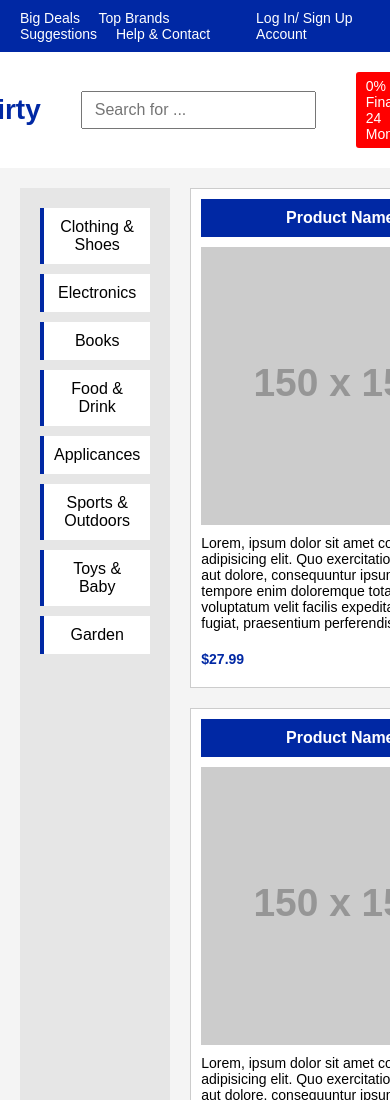
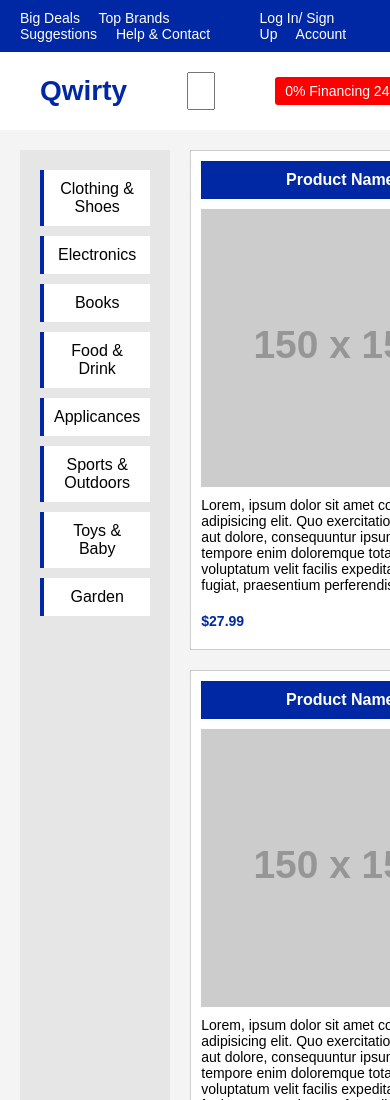
Before and after one commit to Dorianhenn/Qwirty-workshop, a plain HTML site: page index.html in a window 390 px wide. Shown: the top 1100 px of the page. Drawn offline with Linux system fonts and the light colour scheme; placeholder pictures from the web are drawn by us.

Commit message:
made some changes to the header and search bar styles, and added a badge for financing information. I also adjusted the layout to ensure the header is responsive and visually appealing.

```diff
--- a/index.html
+++ b/index.html
@@ -21,11 +21,14 @@
       </div>
     </div>
 
-    <header class="header" `>
-      <h1>Qwirty</h1>
-      <input type="text" placeholder="Search for ..." class="search-bar" />
-      <span class="badge">0% Financing 24 Months</span>
+    <header class="header">
+      <div class="logo">Qwirty</div>
+      <div class="search-container">
+        <input type="text" placeholder="Search for ..." class="search-bar" />
+      </div>
+      <div class="badge">0% Financing 24 Months</div>
     </header>
+
     <div class="main-content">
       <aside class="sidebar">
         <ul>
--- a/style.css
+++ b/style.css
@@ -24,17 +24,19 @@ body {
   margin-right: 15px;
 }
 
-.top-nav .left-links a:last-chiild,
+.top-nav .left-links a:last-child,
 .top-nav .right-links a:last-child {
   margin-right: 0;
 }
 
 .header {
   display: flex;
-  justify-content: center;
+  justify-content: space-between;
   align-items: center;
   gap: 20px;
-  padding: 20px;
+  margin: 0 auto;
+  max-width: 1200px;
+  padding: 20px 40px;
   background-color: white;
 }
 
@@ -43,9 +45,19 @@ body {
   font-size: 28px;
 }
 
+.logo {
+  font-size: 28px;
+  color: #0028a4;
+  font-weight: bold;
+}
+
+.search-container {
+  flex: 1;
+  padding: 0 40px;
+}
+
 .search-bar {
-  flex: 1;
-  margin: 0 20px;
+  width: 100%;
   padding: 8px 12px;
   font-size: 16px;
 }
@@ -56,6 +68,7 @@ body {
   padding: 6px 10px;
   font-size: 14px;
   border-radius: 3px;
+  white-space: nowrap;
 }
 
 .main-content {
```
